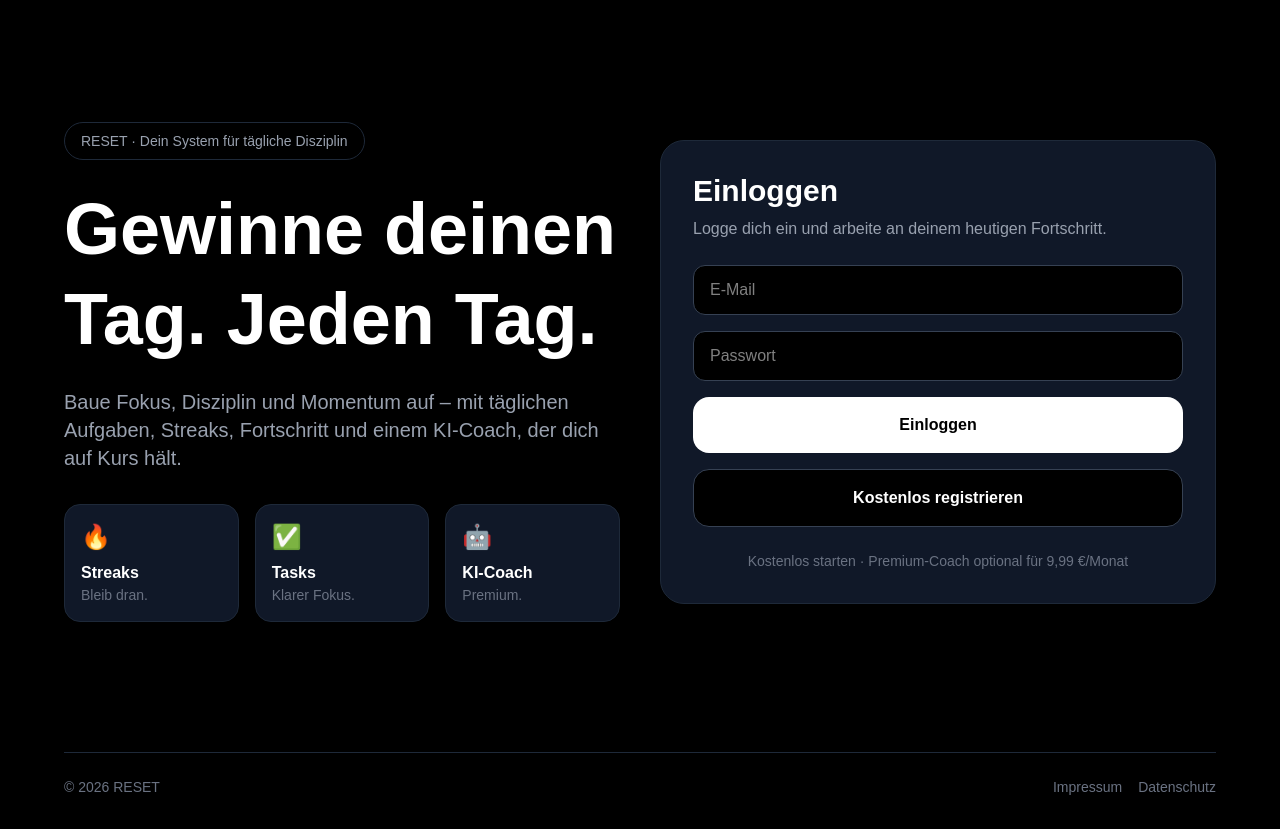
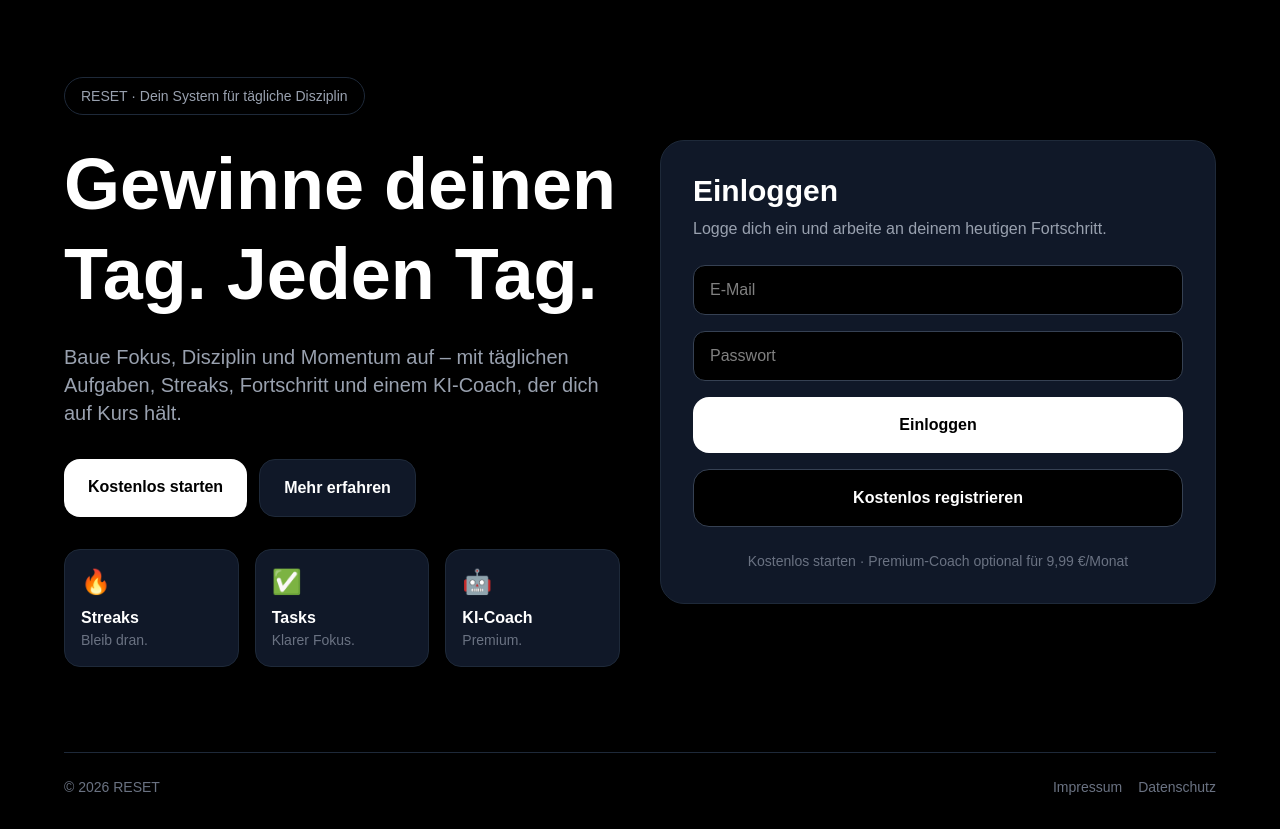
Before and after one commit to niklasgorbatschow06-a11y/reset-app, a Next.js app: page / in a window 1280 px wide. Built offline with nearby package versions, Linux system fonts and the light colour scheme; no server answers.

Commit message:
improve landing page cta

```diff
--- a/app/page.js
+++ b/app/page.js
@@ -57,8 +57,22 @@ export default function Home() {
           <p className="text-gray-400 text-lg md:text-xl max-w-xl mb-8">
             Baue Fokus, Disziplin und Momentum auf – mit täglichen Aufgaben, Streaks, Fortschritt und einem KI-Coach, der dich auf Kurs hält.
           </p>
+<div className="flex flex-col sm:flex-row gap-3 mb-8">
+  <a
+    href="#login"
+    className="bg-white text-black px-6 py-4 rounded-2xl font-bold text-center"
+  >
+    Kostenlos starten
+  </a>
 
-          <div className="grid sm:grid-cols-3 gap-4 max-w-xl">
+  <a
+    href="#features"
+    className="bg-gray-900 border border-gray-800 text-white px-6 py-4 rounded-2xl font-bold text-center"
+  >
+    Mehr erfahren
+  </a>
+</div>
+          <div id="features" className="grid sm:grid-cols-3 gap-4 max-w-xl">
             <div className="bg-gray-900 border border-gray-800 rounded-2xl p-4">
               <p className="text-2xl font-bold">🔥</p>
               <p className="font-bold mt-2">Streaks</p>
@@ -79,7 +93,7 @@ export default function Home() {
           </div>
         </section>
 
-        <section className="bg-gray-900 border border-gray-800 rounded-3xl p-6 md:p-8">
+        <section id="login" className="bg-gray-900 border border-gray-800 rounded-3xl p-6 md:p-8">
           <h2 className="text-3xl font-bold mb-2">Einloggen</h2>
           <p className="text-gray-400 mb-6">
             Logge dich ein und arbeite an deinem heutigen Fortschritt.
```
